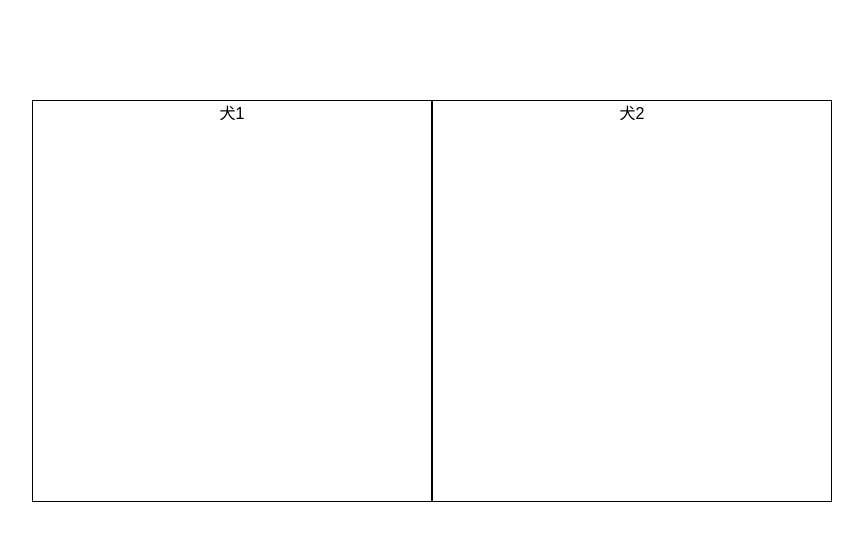
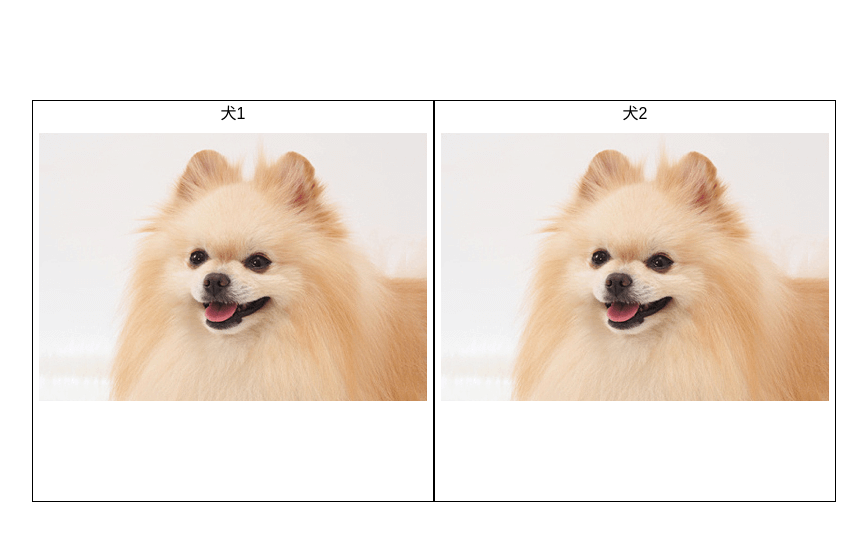
Before and after one commit to kf07/react, a React (Create React App) app: page / in a window 1280 px wide. Shown: the top 540 px of the page, without its empty margins (208-1075 px from the left). Built offline with nearby package versions, Linux system fonts and the light colour scheme.

Commit message:
画像表示（一応）

```diff
--- a/src/App.js
+++ b/src/App.js
@@ -1,5 +1,6 @@
 import React, {Component} from 'react';
 import './style.css';
+import img01 from './img/img01.jpg';
 
 class App extends Component {
     constructor(props) {
@@ -50,7 +51,6 @@ class SelectedList extends Component {
         const lists = this.props.names;
         const listLength = lists.length;
          for(let i=0; i<listLength; i++) {
-             console.log(lists[i].select);
              if(lists[i].select == 1) {
                  list.push(
                      <li>{lists[i].name}</li>
@@ -109,8 +109,10 @@ class NameItem extends Component {
     }
 
     render() {
+        const itemNum = this.props.count;
+        console.log(itemNum)
         return(
-            <li onClick={this.handleClick} className="select_list_item" data-number={[this.props.count]}><span className="item_text">{this.props.name[this.props.count].name}</span> </li>
+            <li onClick={this.handleClick} className="select_list_item" data-number={itemNum}><span className="item_text" data-number={itemNum}>{this.props.name[this.props.count].name} </span><img src={img01} data-number={itemNum} /></li>
         )
     }
 }
```
